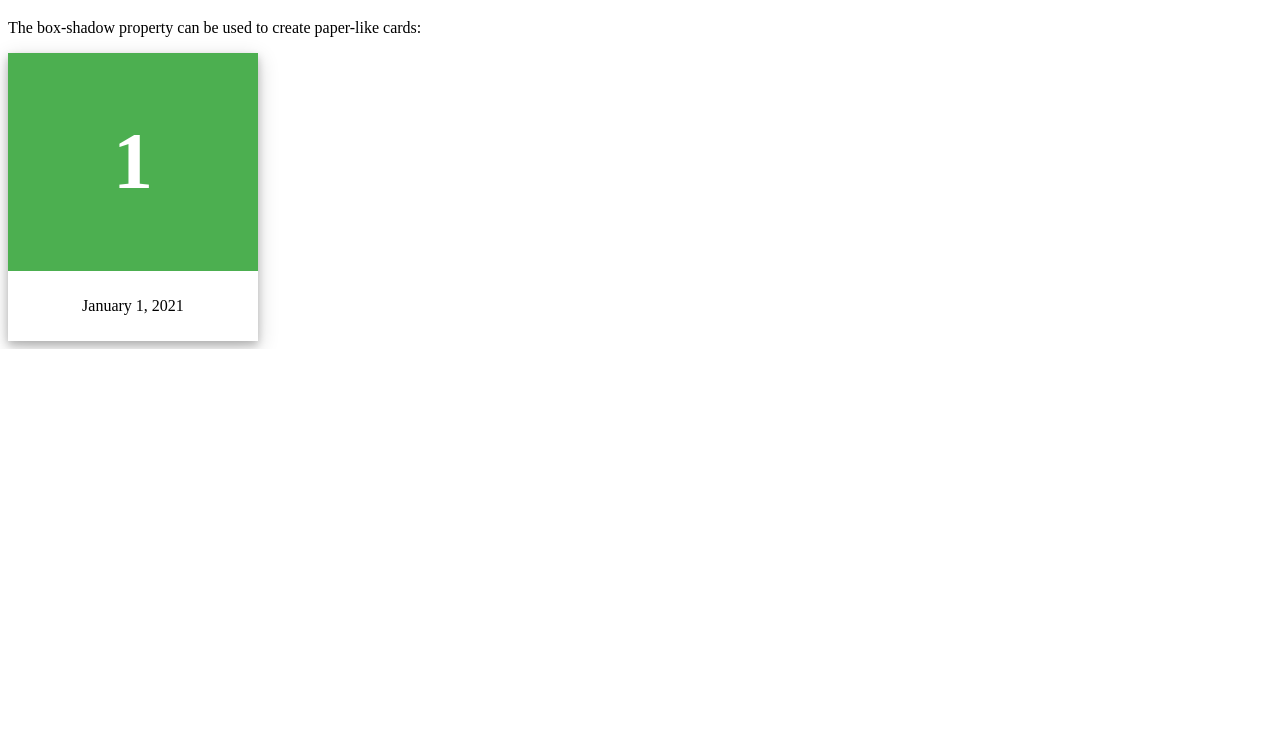
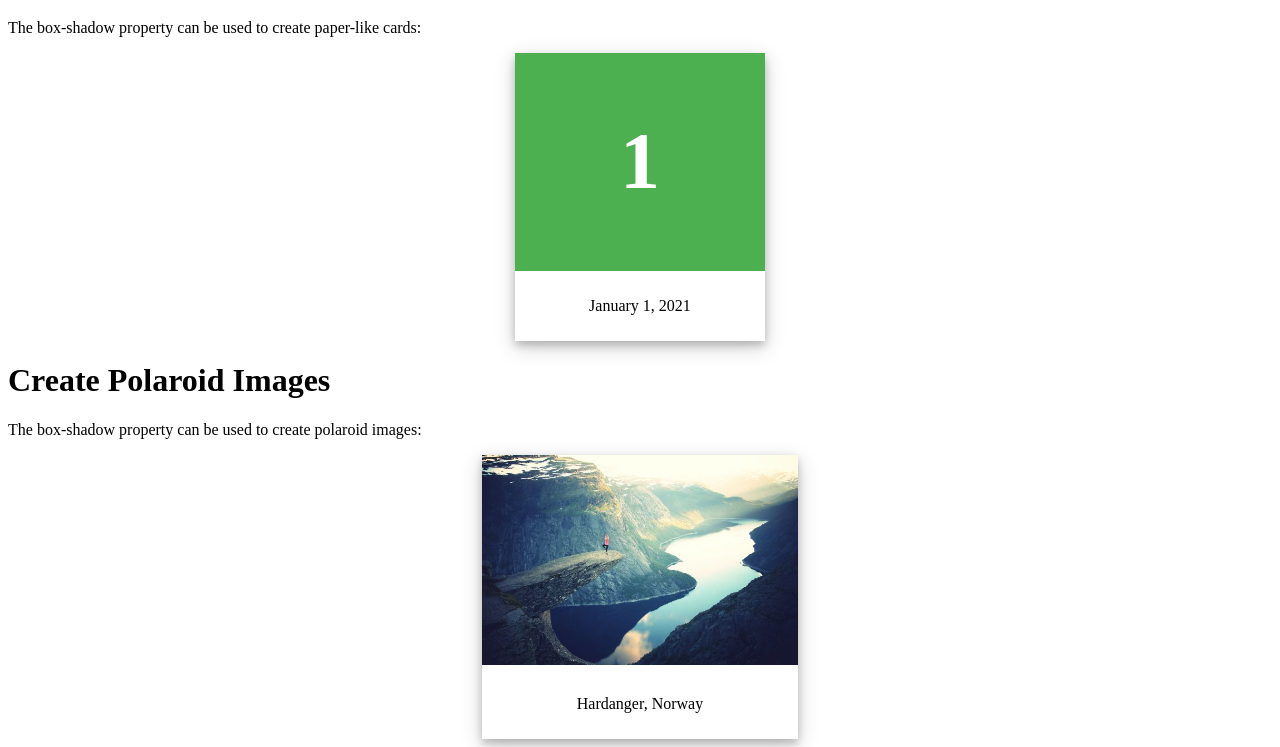
Before and after one commit to jabed007/CSS-Advanced, a plain HTML site: page CSS Shadows/index.html in a window 1280 px wide. Shown: the part 494-1241 px from the top of the page. Before the commit the page ends 843 px from the top, so only its background shows below. Drawn offline with Linux system fonts and the light colour scheme.

Commit message:
image card with box-shadow

```diff
--- a/CSS Shadows/index.html
+++ b/CSS Shadows/index.html
@@ -37,6 +37,7 @@
         box-shadow: 0 4px 8px 0 rgba(0, 0, 0, 0.2),
           0 6px 20px 0 rgba(0, 0, 0, 0.19);
         text-align: center;
+        margin: 0 auto;
       }
 
       .header {
@@ -48,6 +49,18 @@
 
       .container {
         padding: 10px;
+      }
+
+      img {
+        width: 100%;
+      }
+
+      .polaroid {
+        width: 25%;
+        box-shadow: 0 4px 8px 0 rgba(0, 0, 0, 0.2),
+          0 6px 20px 0 rgba(0, 0, 0, 0.19);
+        text-align: center;
+        margin: 0 auto;
       }
     </style>
   </head>
@@ -79,5 +92,16 @@
         <p>January 1, 2021</p>
       </div>
     </div>
+
+    <h1>Create Polaroid Images</h1>
+
+    <p>The box-shadow property can be used to create polaroid images:</p>
+
+    <div class="polaroid">
+      <img src="image/rock600x400.jpg" alt="Norway" />
+      <div class="container">
+        <p>Hardanger, Norway</p>
+      </div>
+    </div>
   </body>
 </html>
```
Also changed, not shown: CSS Shadows/image/rock600x400.jpg (added).
